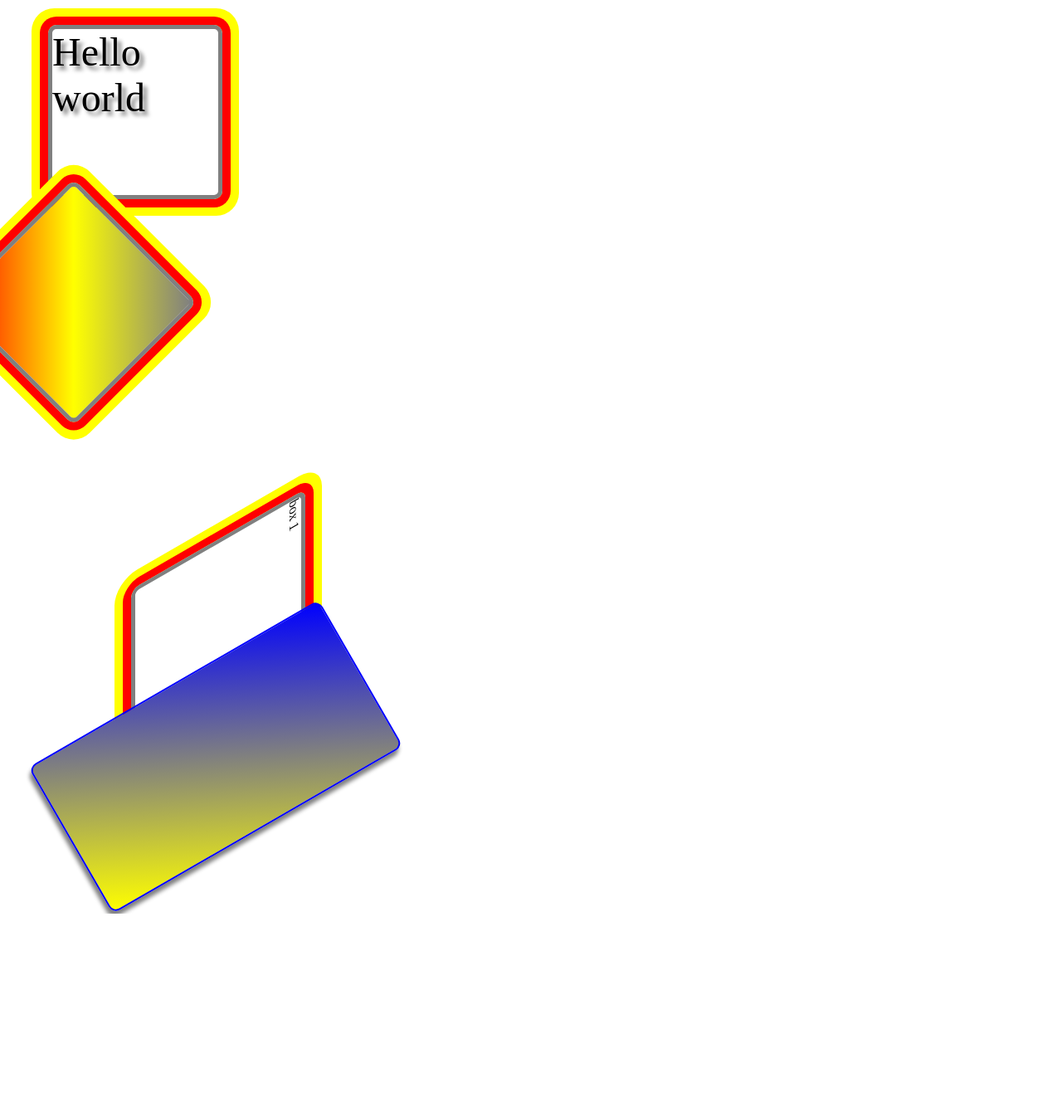
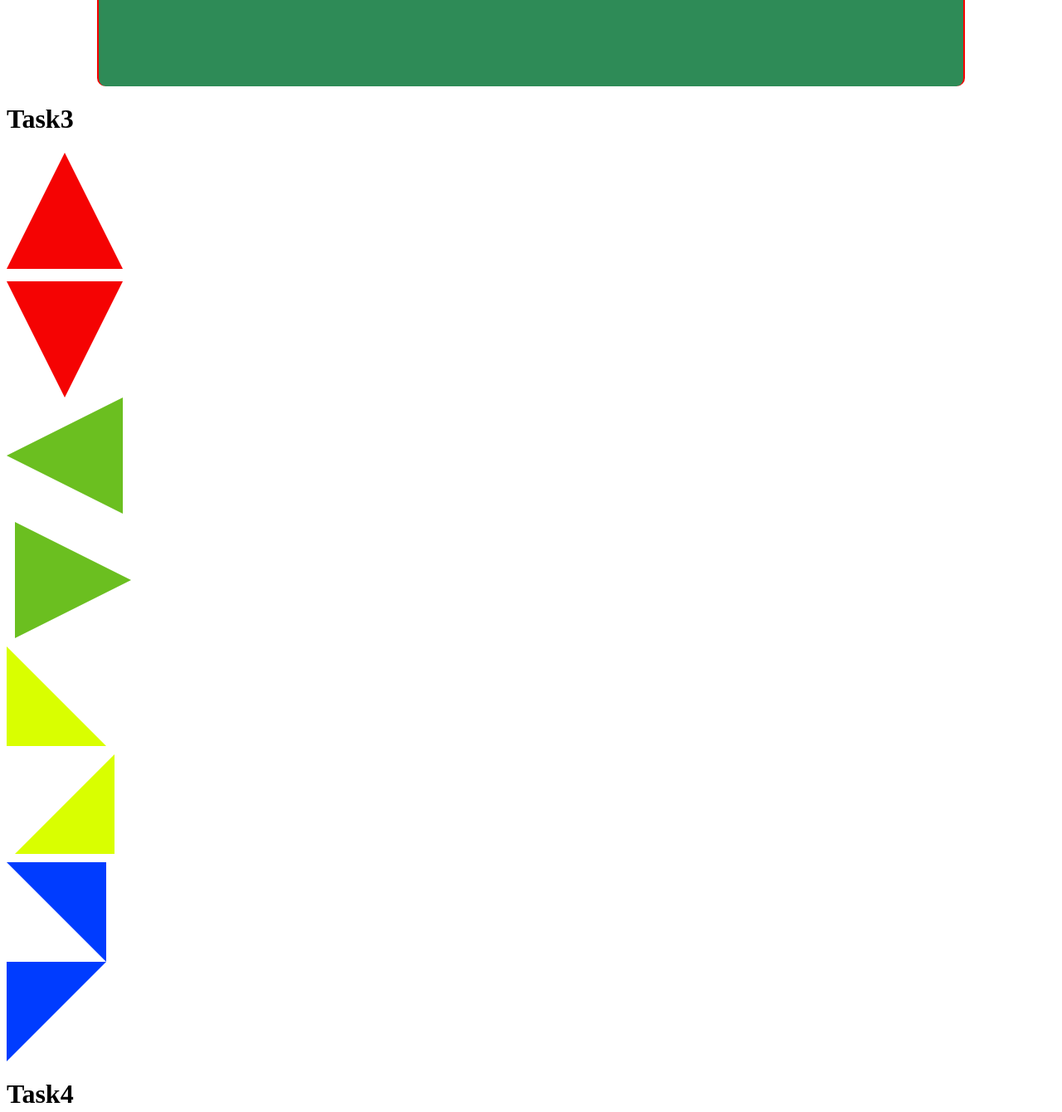
Before and after one commit to ukonika/SK_training, a plain HTML site: page index.html in a window 1280 px wide. Shown: the part 540-1880 px from the top of the page at 83% size. Before the commit the page ends 1641 px from the top, so only its background shows below. Drawn offline with Linux system fonts and the light colour scheme.

Commit message:
homework3

```diff
--- a/css/style.css
+++ b/css/style.css
@@ -1,63 +1,112 @@
-div{
-    position: relative;
-    width: 200px;
-    height: 200px;
-    margin: 50px;
-    border: 5px solid gray;
-    box-shadow: 0 0 0 10px red, 0 0 0 20px yellow;
-    border-radius: 10px;
-}
-.text{
-    text-shadow: 5px 5px 5px grey;
-    font-size: 48px;
-}
-.gradient{
-    background-image: linear-gradient(to right top, red, yellow, grey);
-    transform-origin: top center;
-    transform: rotate(45deg);
-}
-.box{
-    transform: translate(100px, 100px) rotate(90deg) scale(1, 1) skew(30deg);
+li::before{
+    content: "\25ba";
+    padding-right: 10px;
+    color: rgb(146, 18, 238);
 }
 
-
-.sandbox{
-    width: 400px;
-    height: 200px;
-    margin: 50px;
-    border: 2px solid blue;
-    transform: rotate(330deg);
-    background-image: linear-gradient(to left bottom, blue, yellow);
-    box-shadow: -5px 5px 5px gray;
+li{
+    list-style-type: none;
 }
 
-.anime{
-    transition: width 3s;
-}
-.anime:hover{
-    width: 400px;
+.task2{
+    width: 80%;
+    height: 400px;
+    border-left: 2px solid red;
+    border-right: 2px solid red;
+    background-color: seagreen;
+    border-radius: 10px;
+    padding: 15px;
+    margin: 0 auto;
 }
 
-@keyframes clr2{
- 0%{
-     background: green;
- }
- 25%{
-    background: rgb(91, 182, 91);
- }
- 50%{
-    background: rgb(61, 70, 61);
- }
- 75%{
-    background: rgb(216, 219, 216);
- }
- 100%{
-    background: green;
- }
+.triangletop {
+        width: 0;
+        height: 0;
+        border-bottom: 140px solid #f50303;
+        border-left: 70px solid transparent;
+        border-right: 70px solid transparent;
+        margin-bottom: 15px;
+  }
+  .trianglebottom{
+    width: 0;
+    height: 0;
+    border-top: 140px solid #f50303;
+    border-left: 70px solid transparent;
+    border-right: 70px solid transparent;
+  }
+
+  .triangleleft{
+    width: 0;
+    height: 0;
+    border-top: 70px solid transparent;
+    border-right: 140px solid #6bbf20;
+    border-bottom: 70px solid transparent;
+  }
+  .triangleright{
+    width: 0;
+    height: 0;
+    border-top: 70px solid transparent;
+    border-left: 140px solid #6bbf20;
+    border-bottom: 70px solid transparent;
+    margin: 10px;
+  }
+
+  .lt1{
+    border: 60px solid transparent;
+    border-left: 60px solid rgb(217, 255, 0);
+    border-bottom: 60px solid rgb(217, 255, 0);
+    display: block;
+    width: 0;
+    height: 0;
+  }
+
+  .lt2{
+    border: 60px solid transparent;
+    border-right: 60px solid rgb(217, 255, 0);
+    border-bottom: 60px solid rgb(217, 255, 0);
+    display: block;
+    width: 0;
+    height: 0;
+    margin: 10px;
+  }
+  .lt3{
+    border: 60px solid transparent;
+    border-top: 60px solid rgb(0, 60, 255);
+    border-right: 60px solid rgb(0, 60, 255);
+    display: block;
+    width: 0;
+    height: 0;
+  }
+  .lt4{
+    border: 60px solid transparent;
+    border-top: 60px solid rgb(0, 60, 255);
+    border-left: 60px solid rgb(0, 60, 255);
+    display: block;
+    width: 0;
+    height: 0;
+  }
+
+  .sh{
+      width: 600px;
+      height: 337px;
+      border: transparent 3px solid;
+      background-color: #747882 ;
+      margin: 0 auto;
+      font-family: 'Anton', sans-serif;
+
+  }
+
+  .shadow1{
+      font-size: 50px;
+      transform: translate(51px, 99px);
+      color: rgb(240, 238, 231);
+      text-shadow: 0 2px 4px black;
+
+  }
+
+  .shadow2{
+    font-size: 50px;
+    transform: translate(333px, -56px);
+    color: rgb(240, 238, 231);
+    text-shadow: 3px 4px 6px black;
 }
-
-
-.animation{
-animation-name: clr2;
-animation-duration: 3s;
-}
--- a/index.html
+++ b/index.html
@@ -1,17 +1,43 @@
 <!DOCTYPE html>
 <html lang="en">
+
 <head>
   <meta charset="UTF-8">
   <meta http-equiv="X-UA-Compatible" content="IE=edge">
   <meta name="viewport" content="width=device-width, initial-scale=1.0">
-  <title>Document</title><link rel="stylesheet" href="css/style.css">
+  <title>Document</title>
+  <link rel="stylesheet" href="css/style.css"><link rel="preconnect" href="https://fonts.gstatic.com">
+  <link href="https://fonts.googleapis.com/css2?family=Anton&display=swap" rel="stylesheet">
 </head>
+
 <body>
-  <div class="animation"></div>
-  <div class="anime">Lorem, ipsum.</div>
-  <div class="text">Hello world</div>
-  <div class="gradient"></div>
-  <div class="box">box 1</div>
-  <div class="sandbox"></div>
+  <h1>Task1</h1>
+  <ul>
+    <li>Пункт первый</li>
+    <li>Пункт второй</li>
+    <li>Пункт третий</li>
+  </ul>
+
+  <h1>Task2</h2>
+  <div class="task2"></div>
+
+  <h1>Task3</h3>
+    <div class="triangletop"></div>
+    <div class="trianglebottom"></div>
+    <div class="triangleleft"></div>
+    <div class="triangleright"></div>
+    <div class="lt1"></div>
+    <div class="lt2"></div>
+    <div class="lt3"></div>
+    <div class="lt4"></div>
+
+    <h1>Task4</h1>
+    <div class="sh">
+      <div class="shadow1">DROP <br> SHADOW</div>
+      <div class="shadow2">DROP <br> SHADOW</div>
+    </div>
+
+
 </body>
+
 </html>
```
